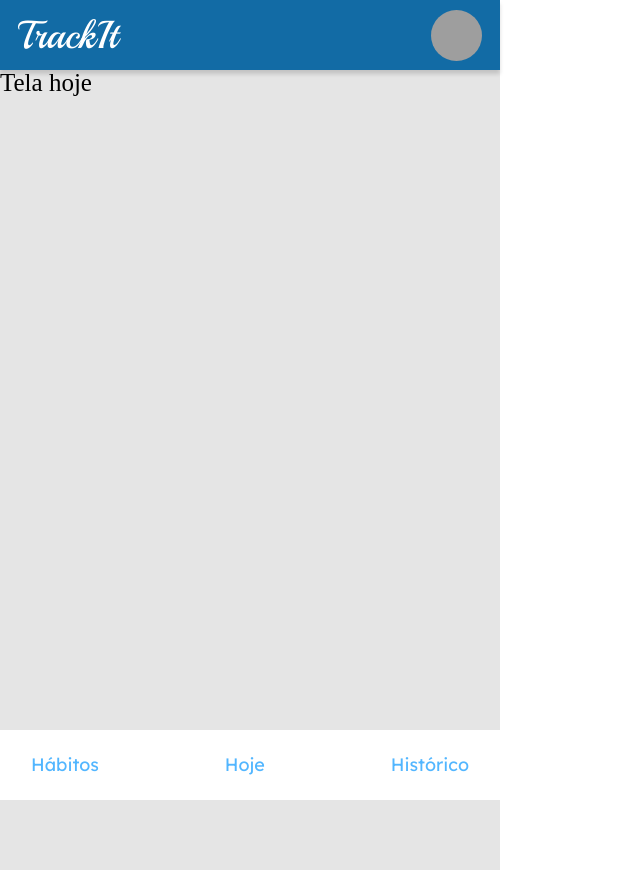
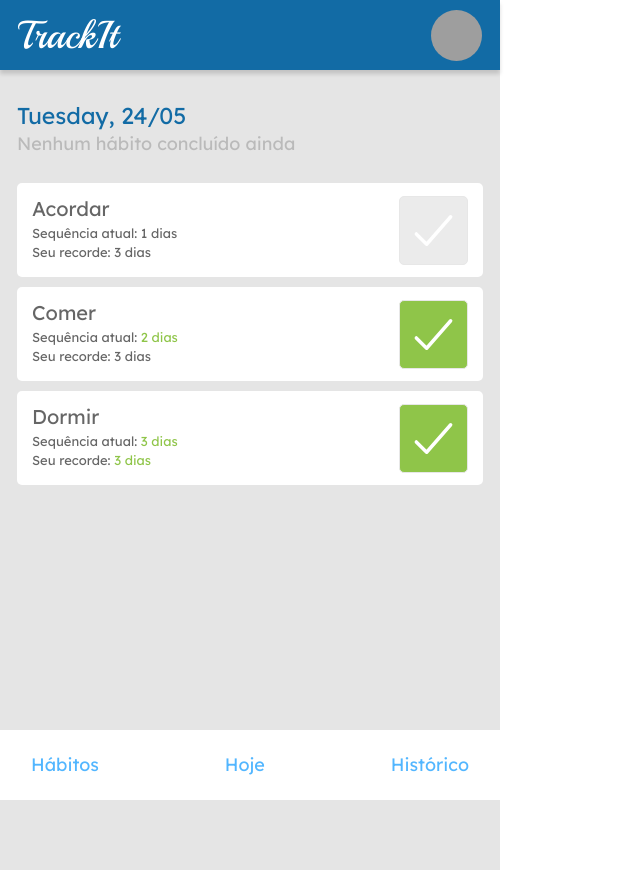
Before and after one commit to isadoragravila/projeto10-trackit, a React (Create React App) app: page /hoje in a window 1280 px wide. Shown: the whole page, without its empty margins (0-640 px from the left). Built offline with nearby package versions, Linux system fonts and the light colour scheme; grey boxes are pictures that could not be loaded.

Commit message:
Tela hoje - layout

```diff
--- a/package.json
+++ b/package.json
@@ -7,6 +7,7 @@
     "@testing-library/react": "^13.2.0",
     "@testing-library/user-event": "^13.5.0",
     "axios": "^0.27.2",
+    "dayjs": "^1.11.2",
     "react": "^18.1.0",
     "react-dom": "^18.1.0",
     "react-loader-spinner": "^6.0.0-0",
--- a/public/index.html
+++ b/public/index.html
@@ -39,5 +39,6 @@
       To begin the development, run `npm start` or `yarn start`.
       To create a production bundle, use `npm run build` or `yarn build`.
     -->
+    <script type="module" src="https://unpkg.com/ionicons@5.5.2/dist/ionicons/ionicons.esm.js"></script>
   </body>
 </html>
--- a/src/Components/TelaHoje.js
+++ b/src/Components/TelaHoje.js
@@ -1,13 +1,60 @@
+import { useState, useEffect } from 'react';
 import styled from 'styled-components';
 import Menu from './Menu';
 import Topo from "./Topo";
 
+
+function Habitos({ habito }) {
+    const [recorde, setRecorde] = useState(false);
+    function click () {
+        console.log("clicou");
+
+    }
+    useEffect(() => {
+        if (habito.currentSequence === habito.highestSequence) {
+            setRecorde(true);
+        }
+    }, []);
+
+    return (
+        <>
+            <Habito>
+                <Texto>
+                    <h3>{habito.name}</h3>
+                    <Sequencia cor={habito.done ? "#8FC549" : "#666666"}>
+                    Sequência atual: <span>{habito.currentSequence} dias</span>
+                    </Sequencia>
+                    <Recorde cor={recorde ? "#8FC549" : "#666666"}>
+                    Seu recorde: <span>{habito.highestSequence} dias</span>
+                    </Recorde>
+                </Texto>
+                <Check onClick={click} cor={habito.done ? "#8FC549" : "#EBEBEB"}>
+                    <ion-icon name="checkmark"></ion-icon>
+                </Check>
+            </Habito>
+        </>
+    );
+}
 export default function TelaHoje() {
+    const dayjs = require('dayjs');
+    let now = dayjs().locale("pt-br");
+    console.log(now);
+
+    const habitos = [
+        {id: 1, name: "Acordar", done: false, currentSequence: 1, highestSequence: 3 },
+        {id: 2, name: "Comer", done: true, currentSequence: 2, highestSequence: 3 },
+        {id: 3, name: "Dormir", done: true, currentSequence: 3, highestSequence: 3 }
+    ];
+
     return (
         <>
             <Topo />
             <Conteiner>
-                <h1>Tela hoje</h1>
+                <Content>
+                    <h2>{now.format("dddd, D/MM")}</h2>
+                    <p>Nenhum hábito concluído ainda</p>
+                </Content>
+                {habitos.map((habito) => <Habitos key={habito.id} habito={habito} />)}
             </Conteiner>
             <Menu />
         </>
@@ -21,7 +68,88 @@ const Conteiner = styled.div`
     background-color: #E5E5E5;
     max-width: 500px;
     min-width: 375px;
-    h1 {
-        font-size: 25px;
+    padding: 0 17px;
+`;
+
+const Content = styled.div`
+    padding-top: 28px;
+    margin-bottom: 28px;
+    h2 {
+        font-family: 'Lexend Deca';
+        font-weight: 400;
+        font-size: 23px;
+        line-height: 35px;
+        color: #126BA5;
+    }
+    p {
+        font-family: 'Lexend Deca';
+        font-weight: 400;
+        font-size: 18px;
+        line-height: 22px;
+        color: #bababa;
     }
 `;
+
+const Habito = styled.div`
+    width: 100%;
+    min-height: 94px;
+    background-color: #FFFFFF;
+    border-radius: 5px;
+    padding: 0 15px;
+    display: flex;
+    align-items: center;
+    justify-content: space-between;
+    margin-bottom: 10px;
+`;
+
+const Texto = styled.div`
+    min-height: 94px;
+    padding: 13px 0 17px 0;
+    display: flex;
+    flex-direction: column;
+    justify-content: space-between;
+    h3 {
+        font-family: 'Lexend Deca';
+        font-weight: 400;
+        color: #666666;
+        font-size: 20px;
+        line-height: 25px;
+    }
+`;
+
+const Sequencia = styled.div`
+    font-family: 'Lexend Deca';
+    font-weight: 400;
+    color: #666666;
+    font-size: 13px;
+    line-height: 16px;
+    span {
+        color: ${props => props.cor};
+    }
+`;
+
+const Recorde = styled.div`
+    font-family: 'Lexend Deca';
+    font-weight: 400;
+    color: #666666;
+    font-size: 13px;
+    line-height: 16px;
+    span {
+        color: ${props => props.cor};
+    }
+`;
+
+const Check = styled.div`
+    width: 69px;
+    height: 69px;
+    background-color: ${props => props.cor};
+    border: 1px solid #E7E7E7;
+    border-radius: 5px;
+    display: flex;
+    align-items: center;
+    justify-content: center;
+    ion-icon {
+        font-size: 55px;
+        color: #FFFFFF;
+    }
+`;
```
Also changed, not shown: 1 other file (tests, documents, lock files or other folders).
